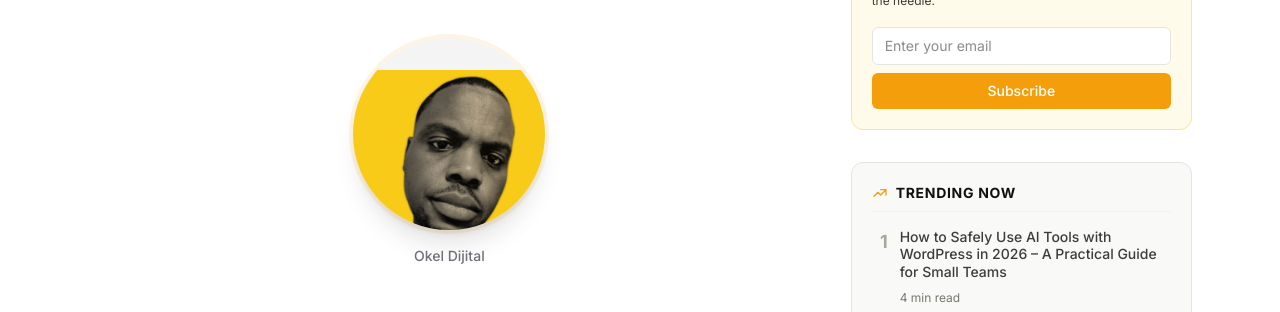
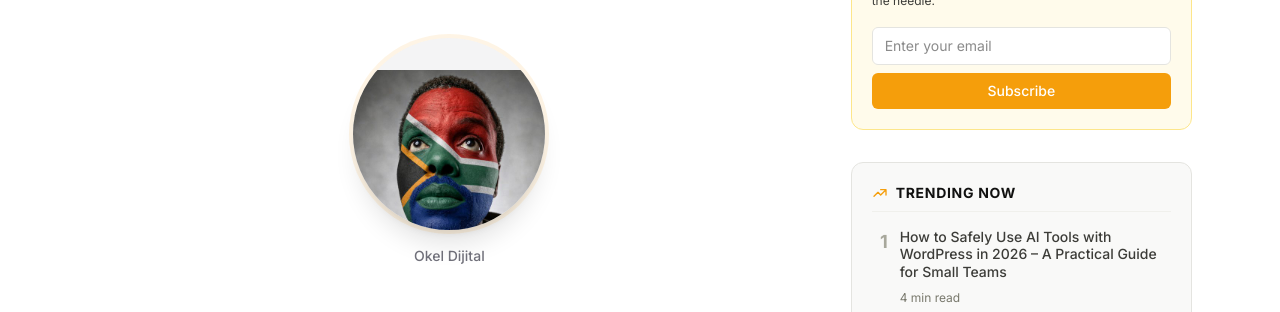
Before and after one commit to okeldijital/hubcentral, a Next.js app: page /about in a window 1280 px wide. Shown: the part 266-578 px from the top of the page. Built offline with nearby package versions, Linux system fonts and the light colour scheme; no server answers.

Commit message:
chore: update author image on About page
Add new square 512x512 author photo (author-nkululeko-2026.jpg) cropped
for the round avatar and point the About page at it. Old
hub-central-founder.jpg is kept in the repo but no longer referenced.

```diff
--- a/src/app/about/page.tsx
+++ b/src/app/about/page.tsx
@@ -31,8 +31,8 @@ export default function AboutPage() {
             <figure className="mb-12">
               <div className="relative mx-auto aspect-square w-48 overflow-hidden rounded-full bg-zinc-100 shadow-xl ring-4 ring-amber-500/10 dark:bg-zinc-800">
                 <img
-                  src="/images/hub-central-founder.jpg"
-                  alt="Okel Dijital - Founder of Hub Central"
+                  src="/images/author-nkululeko-2026.jpg"
+                  alt="Nkululeko Nkosi - Founder of Hub Central"
                   className="h-full w-full object-cover"
                 />
               </div>
```
Also changed, not shown: public/images/author-nkululeko-2026.jpg (added).
